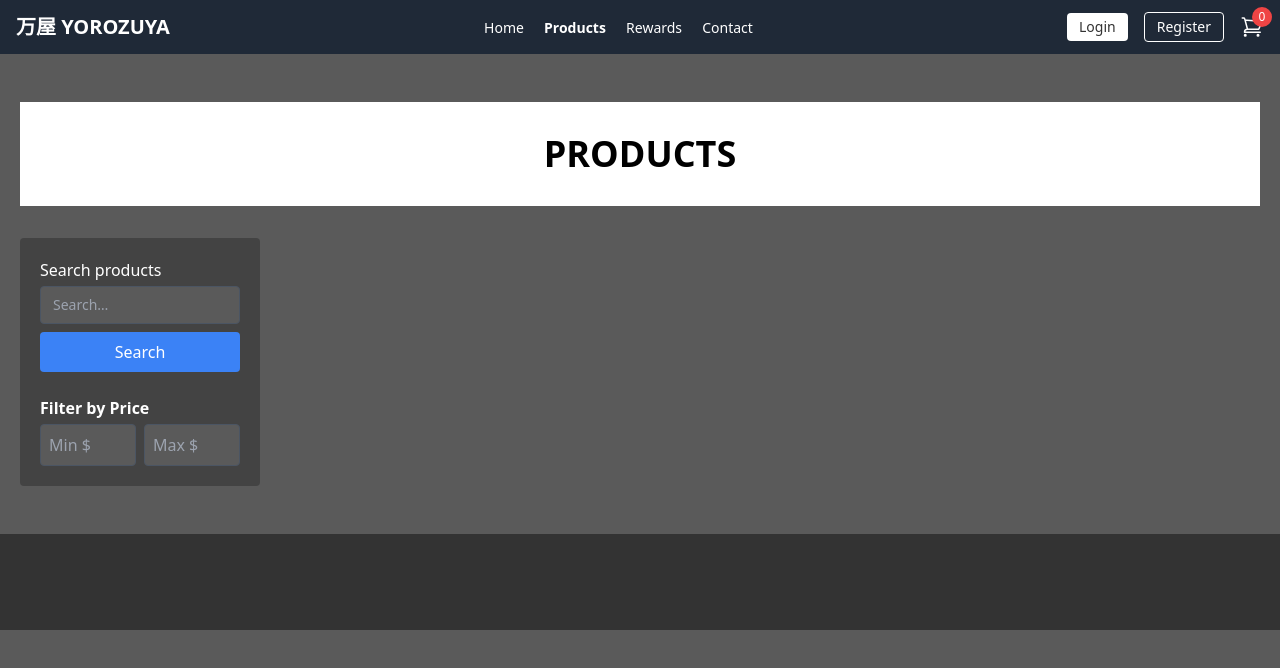
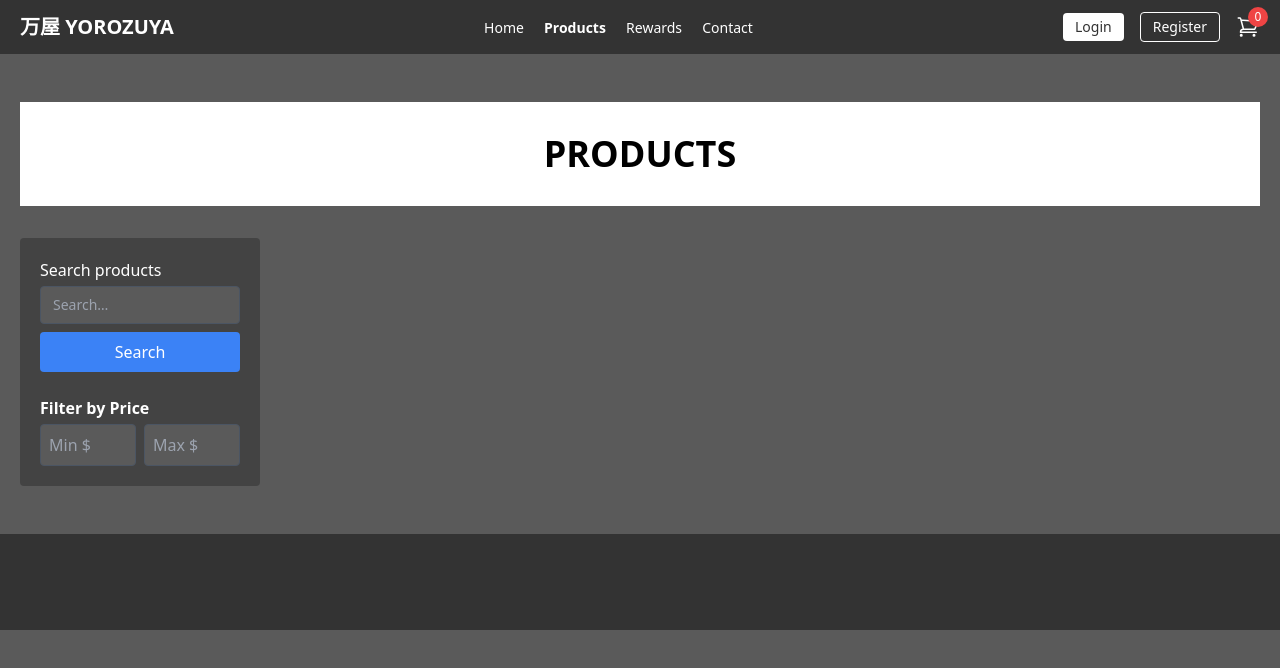
Before and after one commit to kurolatte/FED_ClassA_Pang-Hui-Huan, a website: page my-rest-api/public/products.html in a window 1280 px wide. Drawn offline with nearby package versions, Linux system fonts and the light colour scheme; no server answers.

Commit message:
update navigation bar

```diff
--- a/my-rest-api/public/products.html
+++ b/my-rest-api/public/products.html
@@ -10,7 +10,7 @@
 <body class="bg-[#5A5A5A] font-sans m-0">
 
   <!-- Header/Nav -->
-  <header class="bg-gray-800 text-white px-4 py-3 flex flex-wrap items-center justify-between">
+  <header class="bg-[#333333] text-white px-5 py-3 flex flex-wrap items-center justify-between">
     <div class="text-xl font-bold">万屋 YOROZUYA</div>
     <nav class="mt-2 sm:mt-0 space-x-4">
       <a href="home.html"     class="text-sm hover:text-gray-300">Home</a>
```
